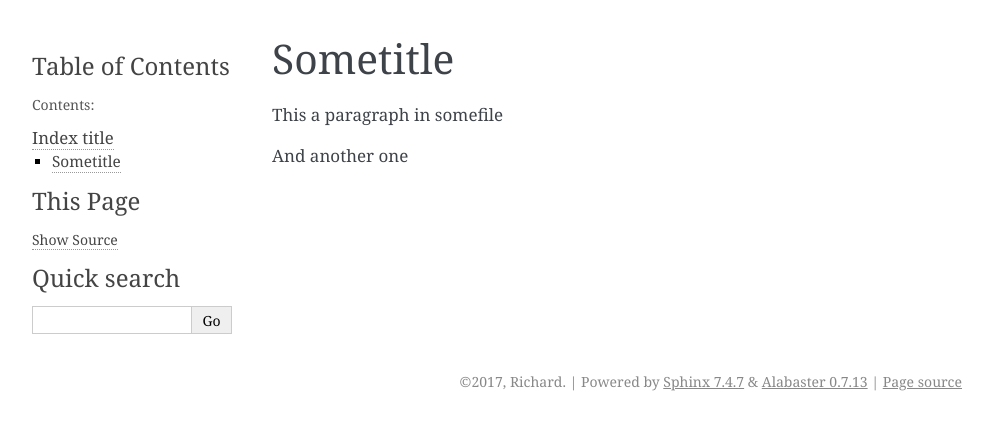
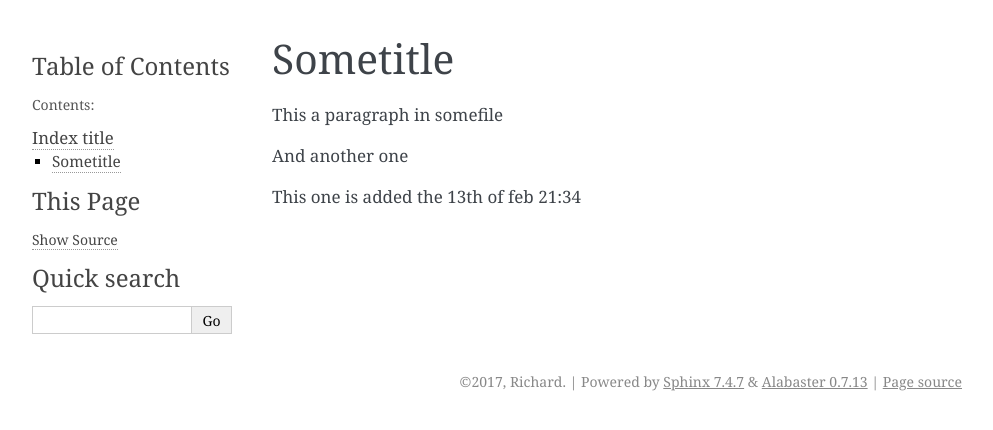
Before and after one commit to rduivenvoorde/translationtest, a Sphinx documentation site: the page built from source/dir1/somefile.rst, in a window 1280 px wide. Shown: the top 430 px of the page, without its empty margins (148-1141 px from the left). Built offline with Sphinx 7.4.7, drawn with Linux system fonts in a browser that asks for light colours.

Commit message:
adding a string

```diff
--- a/source/dir1/somefile.rst
+++ b/source/dir1/somefile.rst
@@ -5,3 +5,5 @@ Sometitle
 This a paragraph in somefile
 
 And another one
+
+This one is added the 13th of feb 21:34
```
